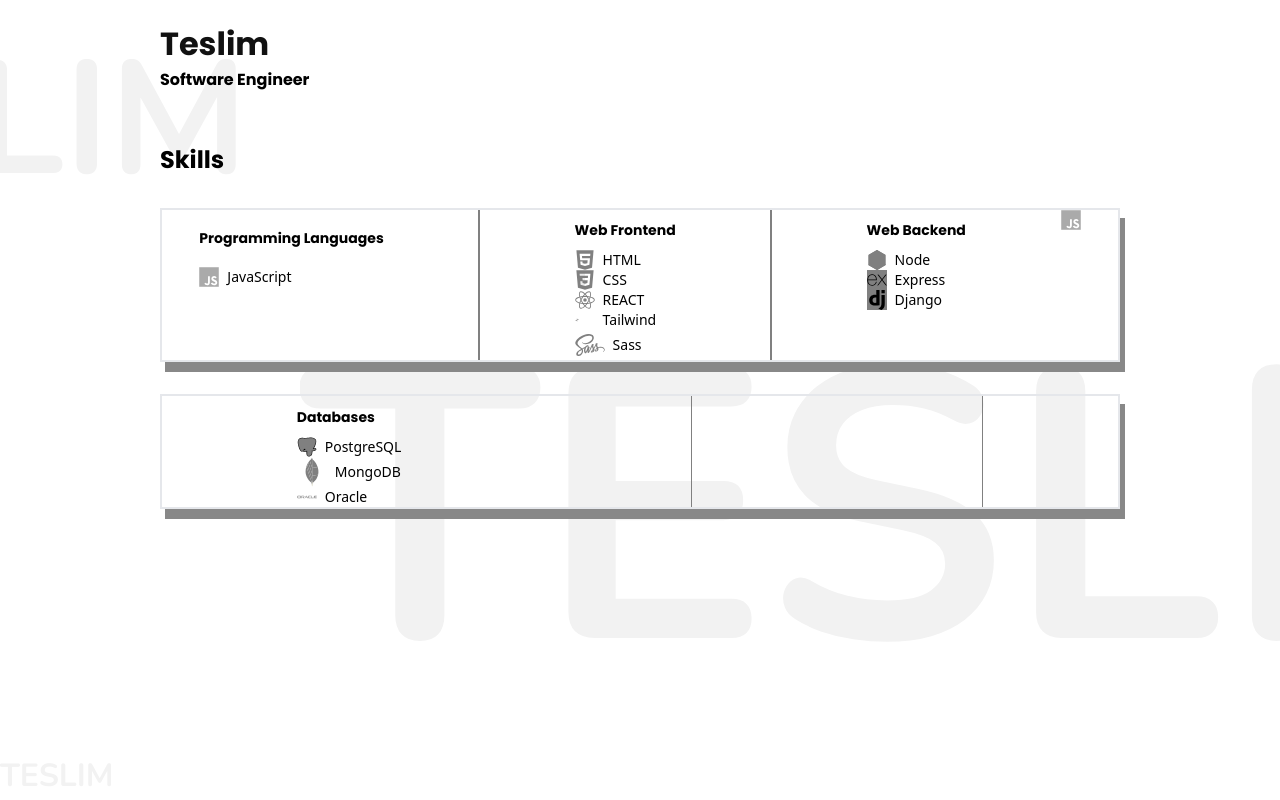
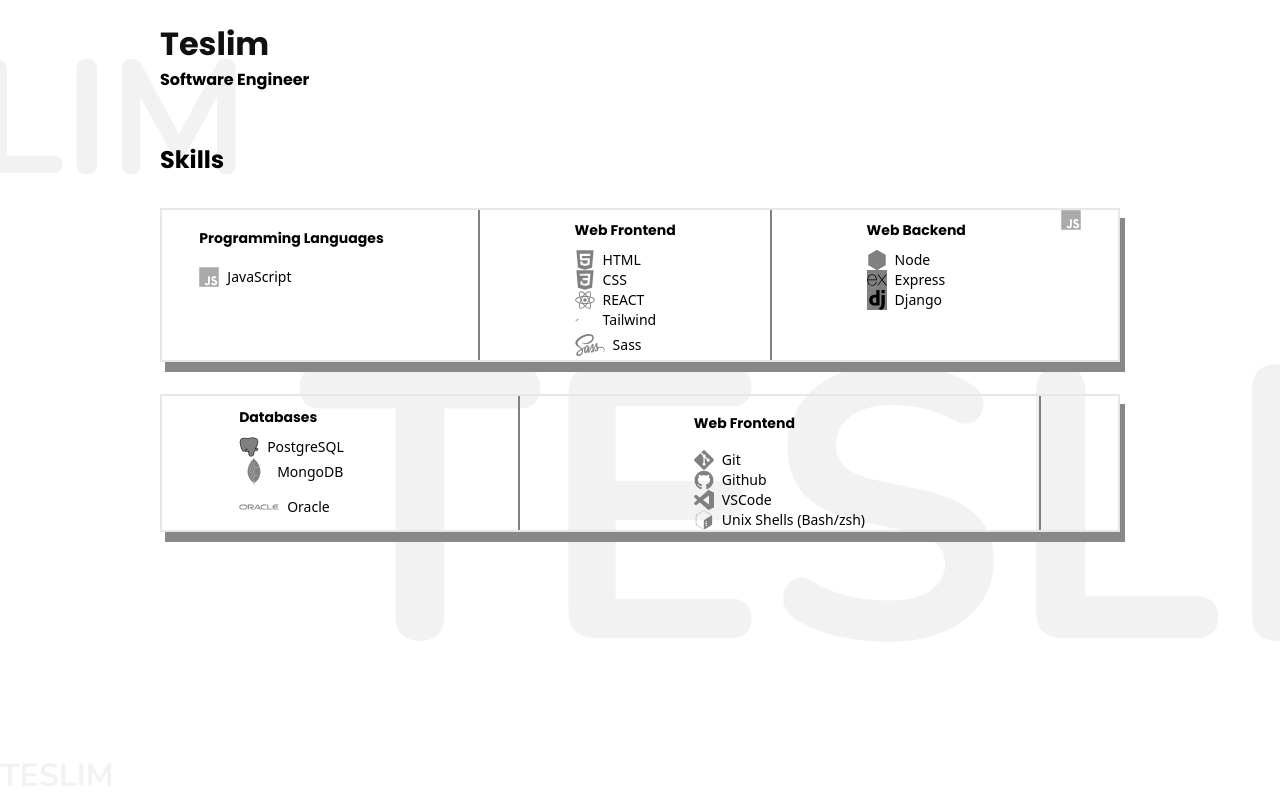
Before and after one commit to teslyym/PoRt_FoLiO, a React (Vite) app: page /skills in a window 1280 px wide. Built offline with nearby package versions, Linux system fonts and the light colour scheme.

Commit message:
Addition of Database and BAckend skills

```diff
--- a/src/assets/Components/Skills.jsx
+++ b/src/assets/Components/Skills.jsx
@@ -322,7 +322,7 @@ const Skills = () => {
               </div>
               <div>
                 <div className="flex items-center gap-2">
-                  <svg className="w-[20px]" viewBox="0 0 128 128">
+                  <svg className="w-[40px]" viewBox="0 0 128 128">
                     <path
                       fill="gray"
                       d="M55.387 66.469h8.333l-4.407-7.09-8.088 12.819h-3.681L57.382 56.8a2.324 2.324 0 011.931-.998c.765 0 1.478.363 1.892.972l9.876 15.424H67.4l-1.736-2.865h-8.438l-1.839-2.864zm38.235 2.864V55.958h-3.123v14.685c0 .402.156.791.454 1.089.298.298.7.466 1.141.466h14.244l1.841-2.865H93.622zm-51.677-2.397c3.033 0 5.496-2.449 5.496-5.482s-2.462-5.496-5.496-5.496H28.28v16.241h3.123V58.822h10.335c1.452 0 2.618 1.18 2.618 2.631s-1.167 2.631-2.618 2.631l-8.806-.013 9.324 8.127h4.538l-6.274-5.263h1.425zM9.059 72.198c-4.483 0-8.122-3.629-8.122-8.114s3.638-8.127 8.122-8.127h9.439c4.485 0 8.121 3.643 8.121 8.127s-3.636 8.114-8.121 8.114H9.059zm9.229-2.865a5.25 5.25 0 005.258-5.249 5.262 5.262 0 00-5.258-5.263H9.267a5.262 5.262 0 00-5.256 5.263 5.25 5.25 0 005.256 5.249h9.021zm59.314 2.865c-4.484 0-8.126-3.629-8.126-8.114s3.642-8.127 8.126-8.127h11.212l-1.829 2.864H77.81a5.267 5.267 0 00-5.264 5.263c0 2.903 2.36 5.249 5.264 5.249h11.263l-1.84 2.865h-9.631zm38.197-2.865a5.25 5.25 0 01-5.055-3.824h13.35l1.84-2.864h-15.19a5.266 5.266 0 015.055-3.824h9.163l1.854-2.864h-11.225c-4.484 0-8.126 3.643-8.126 8.127s3.642 8.114 8.126 8.114h9.631l1.841-2.865h-11.264"
@@ -334,7 +334,82 @@ const Skills = () => {
               </div>
             </div>
             <div className=" bg-[gray] w-[1.5px]"></div>
+            <div className="leading-[3rem]">
+              <p className="font-poppins py-[10%] text-sm font-bold">
+                Web Frontend
+              </p>
+              <div>
+                <div className="flex items-center gap-2">
+                  <svg className="w-[20px]" viewBox="0 0 128 128">
+                    <path
+                      fill="gray"
+                      d="M124.737 58.378L69.621 3.264c-3.172-3.174-8.32-3.174-11.497 0L46.68 14.71l14.518 14.518c3.375-1.139 7.243-.375 9.932 2.314 2.703 2.706 3.461 6.607 2.294 9.993l13.992 13.993c3.385-1.167 7.292-.413 9.994 2.295 3.78 3.777 3.78 9.9 0 13.679a9.673 9.673 0 01-13.683 0 9.677 9.677 0 01-2.105-10.521L68.574 47.933l-.002 34.341a9.708 9.708 0 012.559 1.828c3.778 3.777 3.778 9.898 0 13.683-3.779 3.777-9.904 3.777-13.679 0-3.778-3.784-3.778-9.905 0-13.683a9.65 9.65 0 013.167-2.11V47.333a9.581 9.581 0 01-3.167-2.111c-2.862-2.86-3.551-7.06-2.083-10.576L41.056 20.333 3.264 58.123a8.133 8.133 0 000 11.5l55.117 55.114c3.174 3.174 8.32 3.174 11.499 0l54.858-54.858a8.135 8.135 0 00-.001-11.501z"
+                    ></path>
+                  </svg>
 
+                  <h1 className="font-roboto text-sm font-normal">Git</h1>
+                </div>
+              </div>
+              <div>
+                <div className="flex items-center gap-2">
+                  <svg className="w-[20px]" viewBox="0 0 128 128">
+                    <g fill="gray">
+                      <path
+                        fill-rule="evenodd"
+                        clip-rule="evenodd"
+                        d="M64 5.103c-33.347 0-60.388 27.035-60.388 60.388 0 26.682 17.303 49.317 41.297 57.303 3.017.56 4.125-1.31 4.125-2.905 0-1.44-.056-6.197-.082-11.243-16.8 3.653-20.345-7.125-20.345-7.125-2.747-6.98-6.705-8.836-6.705-8.836-5.48-3.748.413-3.67.413-3.67 6.063.425 9.257 6.223 9.257 6.223 5.386 9.23 14.127 6.562 17.573 5.02.542-3.903 2.107-6.568 3.834-8.076-13.413-1.525-27.514-6.704-27.514-29.843 0-6.593 2.36-11.98 6.223-16.21-.628-1.52-2.695-7.662.584-15.98 0 0 5.07-1.623 16.61 6.19C53.7 35 58.867 34.327 64 34.304c5.13.023 10.3.694 15.127 2.033 11.526-7.813 16.59-6.19 16.59-6.19 3.287 8.317 1.22 14.46.593 15.98 3.872 4.23 6.215 9.617 6.215 16.21 0 23.194-14.127 28.3-27.574 29.796 2.167 1.874 4.097 5.55 4.097 11.183 0 8.08-.07 14.583-.07 16.572 0 1.607 1.088 3.49 4.148 2.897 23.98-7.994 41.263-30.622 41.263-57.294C124.388 32.14 97.35 5.104 64 5.104z"
+                      ></path>
+                      <path d="M26.484 91.806c-.133.3-.605.39-1.035.185-.44-.196-.685-.605-.543-.906.13-.31.603-.395 1.04-.188.44.197.69.61.537.91zm2.446 2.729c-.287.267-.85.143-1.232-.28-.396-.42-.47-.983-.177-1.254.298-.266.844-.14 1.24.28.394.426.472.984.17 1.255zM31.312 98.012c-.37.258-.976.017-1.35-.52-.37-.538-.37-1.183.01-1.44.373-.258.97-.025 1.35.507.368.545.368 1.19-.01 1.452zm3.261 3.361c-.33.365-1.036.267-1.552-.23-.527-.487-.674-1.18-.343-1.544.336-.366 1.045-.264 1.564.23.527.486.686 1.18.333 1.543zm4.5 1.951c-.147.473-.825.688-1.51.486-.683-.207-1.13-.76-.99-1.238.14-.477.823-.7 1.512-.485.683.206 1.13.756.988 1.237zm4.943.361c.017.498-.563.91-1.28.92-.723.017-1.308-.387-1.315-.877 0-.503.568-.91 1.29-.924.717-.013 1.306.387 1.306.88zm4.598-.782c.086.485-.413.984-1.126 1.117-.7.13-1.35-.172-1.44-.653-.086-.498.422-.997 1.122-1.126.714-.123 1.354.17 1.444.663zm0 0"></path>
+                    </g>
+                  </svg>
+
+                  <h1 className="font-roboto text-sm font-normal">Github</h1>
+                </div>
+              </div>
+              <div>
+                <div className="flex items-center gap-2">
+                  <svg
+                    className="w-[20px]"
+                    fill="gray"
+                    viewBox="0 0 32 32"
+                    xmlns="http://www.w3.org/2000/svg"
+                    stroke="#000000"
+                    stroke-width="0.00032"
+                  >
+                    <g id="SVGRepo_bgCarrier" stroke-width="0"></g>
+                    <g
+                      id="SVGRepo_tracerCarrier"
+                      stroke-linecap="round"
+                      stroke-linejoin="round"
+                    ></g>
+                    <g id="SVGRepo_iconCarrier">
+                      {" "}
+                      <path d="M30.865 3.448l-6.583-3.167c-0.766-0.37-1.677-0.214-2.276 0.385l-12.609 11.505-5.495-4.167c-0.51-0.391-1.229-0.359-1.703 0.073l-1.76 1.604c-0.583 0.526-0.583 1.443-0.005 1.969l4.766 4.349-4.766 4.349c-0.578 0.526-0.578 1.443 0.005 1.969l1.76 1.604c0.479 0.432 1.193 0.464 1.703 0.073l5.495-4.172 12.615 11.51c0.594 0.599 1.505 0.755 2.271 0.385l6.589-3.172c0.693-0.333 1.13-1.031 1.13-1.802v-21.495c0-0.766-0.443-1.469-1.135-1.802zM24.005 23.266l-9.573-7.266 9.573-7.266z"></path>{" "}
+                    </g>
+                  </svg>
+                  <h1 className="font-roboto text-sm font-normal">VSCode</h1>
+                </div>
+              </div>
+              <div className="">
+                <div className="flex items-center gap-2">
+                  <svg className="w-[20px]" viewBox="0 0 128 128">
+                    <path fill="none" d="M4.24 4.24h119.53v119.53H4.24z"></path>
+                    <path
+                      fill="gray"
+                      d="M109.01 28.64L71.28 6.24c-2.25-1.33-4.77-2-7.28-2s-5.03.67-7.28 2.01l-37.74 22.4c-4.5 2.67-7.28 7.61-7.28 12.96v44.8c0 5.35 2.77 10.29 7.28 12.96l37.73 22.4c2.25 1.34 4.76 2 7.28 2 2.51 0 5.03-.67 7.28-2l37.74-22.4c4.5-2.67 7.28-7.62 7.28-12.96V41.6c0-5.34-2.77-10.29-7.28-12.96zM79.79 98.59l.06 3.22c0 .39-.25.83-.55.99l-1.91 1.1c-.3.15-.56-.03-.56-.42l-.03-3.17c-1.63.68-3.29.84-4.34.42-.2-.08-.29-.37-.21-.71l.69-2.91c.06-.23.18-.46.34-.6.06-.06.12-.1.18-.13.11-.06.22-.07.31-.03 1.14.38 2.59.2 3.99-.5 1.78-.9 2.97-2.72 2.95-4.52-.02-1.64-.9-2.31-3.05-2.33-2.74.01-5.3-.53-5.34-4.57-.03-3.32 1.69-6.78 4.43-8.96l-.03-3.25c0-.4.24-.84.55-1l1.85-1.18c.3-.15.56.04.56.43l.03 3.25c1.36-.54 2.54-.69 3.61-.44.23.06.34.38.24.75l-.72 2.88c-.06.22-.18.44-.33.58a.77.77 0 01-.19.14c-.1.05-.19.06-.28.05-.49-.11-1.65-.36-3.48.56-1.92.97-2.59 2.64-2.58 3.88.02 1.48.77 1.93 3.39 1.97 3.49.06 4.99 1.58 5.03 5.09.05 3.44-1.79 7.15-4.61 9.41zm26.34-60.5l-35.7 22.05c-4.45 2.6-7.73 5.52-7.74 10.89v43.99c0 3.21 1.3 5.29 3.29 5.9-.65.11-1.32.19-1.98.19-2.09 0-4.15-.57-5.96-1.64l-37.73-22.4c-3.69-2.19-5.98-6.28-5.98-10.67V41.6c0-4.39 2.29-8.48 5.98-10.67l37.74-22.4c1.81-1.07 3.87-1.64 5.96-1.64s4.15.57 5.96 1.64l37.74 22.4c3.11 1.85 5.21 5.04 5.8 8.63-1.27-2.67-4.09-3.39-7.38-1.47z"
+                    ></path>
+                    <path
+                      fill="#4FA847"
+                      d="M99.12 90.73l-9.4 5.62c-.25.15-.43.31-.43.61v2.46c0 .3.2.43.45.28l9.54-5.8c.25-.15.29-.42.29-.72v-2.17c0-.3-.2-.42-.45-.28z"
+                    ></path>
+                  </svg>
+
+                  <h1 className="font-roboto text-sm font-normal">
+                    Unix Shells (Bash/zsh)
+                  </h1>
+                </div>
+              </div>
+            </div>
             <div className=" bg-[gray] w-[1.5px]"></div>
           </div>
         </div>
```
